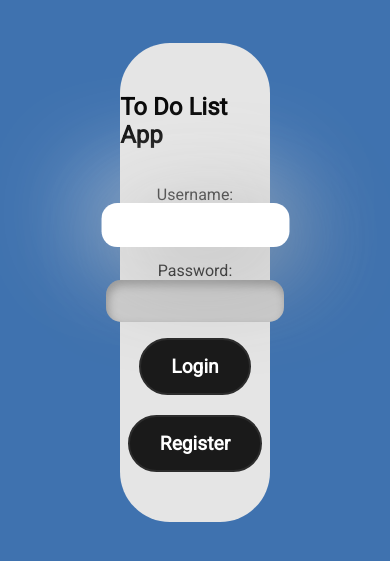
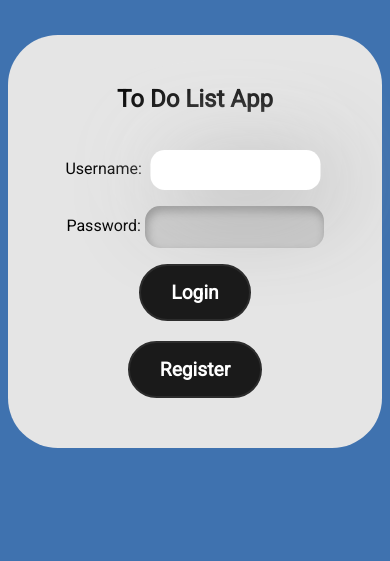
Before and after one commit to EMMMABK/ToDo-List, a Django app: page /login/ in a window 390 px wide. Shown: the top 561 px of the page. Run offline with Django 5.2, Linux system fonts and the light colour scheme.

Commit message:
add Style to Login Page

```diff
--- a/ToDoList/ToDoListApp/static/style.css
+++ b/ToDoList/ToDoListApp/static/style.css
@@ -6,13 +6,16 @@
     outline: none;
     text-decoration: none;
 }
+
 body{
     background-color: #3F72AF;
 }
+
 .main{
     display: flex;
     justify-content: center;
 }
+
 .main__container{
     margin-top: 35px;
     padding-top: 30px;
@@ -23,6 +26,7 @@
     border-radius: 50px;
     width: 40%;
 }
+
 .item__main{
     display: flex;
     flex-direction: column;
@@ -85,7 +89,16 @@
 
 .item__main > form input:focus {
     background-color: white;
-    transform: scale(1.05);
+    transform: scale(0.95);
     box-shadow: 13px 13px 100px #969696,
                 -13px -13px 100px #ffffff;
 }
+
+@media (max-width: 450px){
+    .main{
+        display: block;
+    }
+    .main__container{
+        width: 100%;
+    }
+}
--- a/ToDoList/ToDoListApp/templates/ToDoListApp/login.html
+++ b/ToDoList/ToDoListApp/templates/ToDoListApp/login.html
@@ -19,7 +19,6 @@
                     {{form.as_p}}
                     <button class="boton-elegante" type="submit">Login</button>
                 </form>
-
                 <button class="boton-elegante"><a style="color: white;" href="{% url 'register' %}">Register</a></button>
             </div>
         </div>
```
Also changed, not shown: ToDoList/db.sqlite3.
